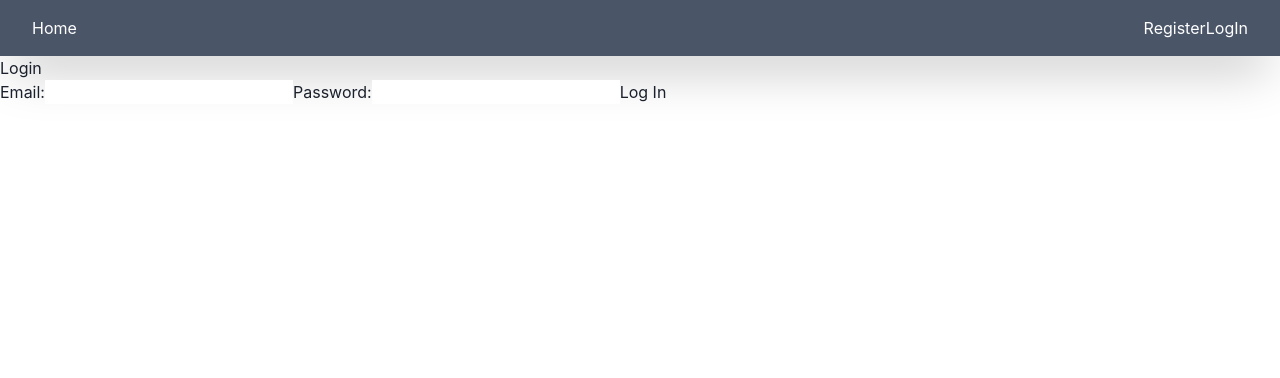
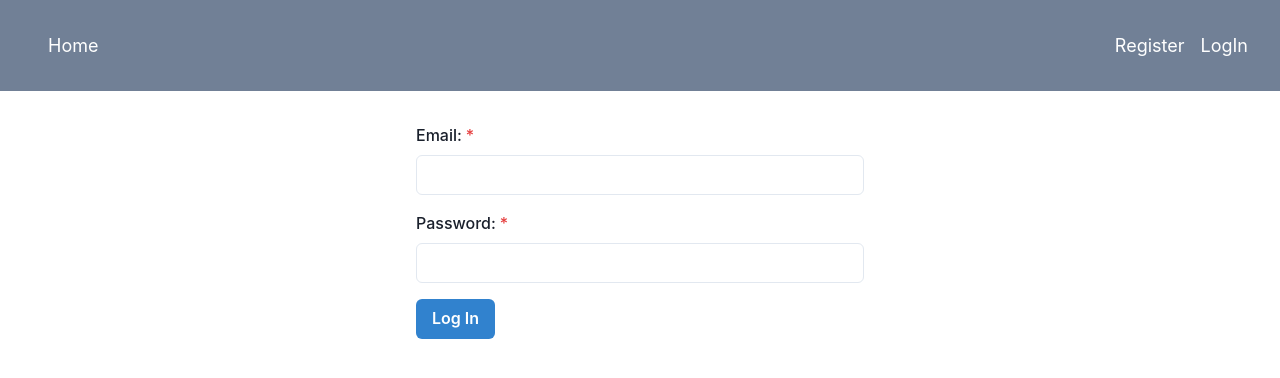
Before and after one commit to Totalinfonet/goit-react-hw-08-phonebook, a React (Create React App) app: page /goit-react-hw-08-phonebook/login in a window 1280 px wide. Shown: the top 378 px of the page. Built offline with nearby package versions, Linux system fonts and the light colour scheme.

Commit message:
Chakra Styles Added

```diff
--- a/src/components/AppBar/AppBar.jsx
+++ b/src/components/AppBar/AppBar.jsx
@@ -1,19 +1,3 @@
-// import { AuthNav } from 'components/AuthNav/AuthNav';
-// import { Navigation } from 'components/Navigation/Navigation';
-// import { UserMenu } from 'components/UserMenu/UserMenu';
-// import { useAuth } from '../../hooks/useAuth';
-
-// export const AppBar = () => {
-//   const { isLoggedIn } = useAuth();
-
-//   return (
-//     <header>
-//       <Navigation />
-//       {isLoggedIn ? <UserMenu /> : <AuthNav />}
-//     </header>
-//   );
-// };
-
 import { AuthNav } from 'components/AuthNav/AuthNav';
 import { Navigation } from 'components/Navigation/Navigation';
 import { UserMenu } from 'components/UserMenu/UserMenu';
@@ -24,7 +8,7 @@ export const AppBar = () => {
   const { isLoggedIn } = useAuth();
 
   return (
-    <Box bg="gray.600" color="white" boxShadow="2xl" py={4} px={8}>
+    <Box bg="gray.500" color="white" py={4} px={8}>
       <Flex alignItems="center">
         <Navigation />
         <Spacer />
--- a/src/components/AuthNav/AuthNav.jsx
+++ b/src/components/AuthNav/AuthNav.jsx
@@ -1,10 +1,15 @@
 import { NavLink } from 'react-router-dom';
+import { Stack, Text } from '@chakra-ui/react';
 
 export const AuthNav = () => {
   return (
-    <div>
-      <NavLink to="/register">Register</NavLink>
-      <NavLink to="/login">LogIn</NavLink>
-    </div>
+    <Stack direction="row" spacing={4}>
+      <NavLink to="/register">
+        <Text fontSize="lg">Register</Text>
+      </NavLink>
+      <NavLink to="/login">
+        <Text fontSize="lg">LogIn</Text>
+      </NavLink>
+    </Stack>
   );
 };
--- a/src/components/LoginForm/LoginForm.jsx
+++ b/src/components/LoginForm/LoginForm.jsx
@@ -1,3 +1,4 @@
+import { Input, Button, FormControl, FormLabel, Box } from '@chakra-ui/react';
 import { useDispatch } from 'react-redux';
 import { logIn } from 'redux/auth/operations';
 
@@ -17,16 +18,20 @@ export const LoginForm = () => {
   };
 
   return (
-    <form onSubmit={handleSubmit} autoComplete="off">
-      <label>
-        Email:
-        <input type="email" name="email" required />
-      </label>
-      <label>
-        Password:
-        <input type="password" name="password" required />
-      </label>
-      <button type="submit">Log In</button>
-    </form>
+    <Box maxW="md" mx="auto" mt="8">
+      <form onSubmit={handleSubmit} autoComplete="off">
+        <FormControl mt="4" id="email" isRequired>
+          <FormLabel>Email:</FormLabel>
+          <Input type="email" name="email" />
+        </FormControl>
+        <FormControl mt="4" id="password" isRequired>
+          <FormLabel>Password:</FormLabel>
+          <Input type="password" name="password" />
+        </FormControl>
+        <Button type="submit" mt="4" colorScheme="blue">
+          Log In
+        </Button>
+      </form>
+    </Box>
   );
 };
--- a/src/components/Navigation/Navigation.jsx
+++ b/src/components/Navigation/Navigation.jsx
@@ -1,13 +1,27 @@
 import { NavLink } from 'react-router-dom';
 import { useAuth } from '../../hooks/useAuth';
+import { Flex, Box, Text } from '@chakra-ui/react';
 
 export const Navigation = () => {
   const { isLoggedIn } = useAuth();
 
   return (
-    <nav>
-      <NavLink to="/">Home</NavLink>
-      {isLoggedIn && <NavLink to="/contacts">Contacts</NavLink>}
-    </nav>
+    <Flex
+      as="nav"
+      alignItems="center"
+      justifyContent="space-between"
+      padding="1rem"
+    >
+      <Box>
+        <NavLink to="/">
+          <Text fontSize="lg">Home</Text>
+        </NavLink>
+        {isLoggedIn && (
+          <NavLink to="/contacts" marginLeft="1rem">
+            <Text fontSize="lg">Contacts</Text>
+          </NavLink>
+        )}
+      </Box>
+    </Flex>
   );
 };
--- a/src/components/RegisterForm/RegisterForm.jsx
+++ b/src/components/RegisterForm/RegisterForm.jsx
@@ -1,5 +1,6 @@
 import { useDispatch } from 'react-redux';
 import { register } from 'redux/auth/operations';
+import { Box, FormControl, FormLabel, Input, Button } from '@chakra-ui/react';
 
 export const RegisterForm = () => {
   const dispatch = useDispatch();
@@ -18,20 +19,24 @@ export const RegisterForm = () => {
   };
 
   return (
-    <form onSubmit={handleSubmit} autoComplete="off">
-      <label>
-        Username
-        <input type="text" name="name" />
-      </label>
-      <label>
-        Email
-        <input type="email" name="email" />
-      </label>
-      <label>
-        Password
-        <input type="password" name="password" />
-      </label>
-      <button type="submit">Register</button>
-    </form>
+    <Box maxW="md" mx="auto" mt="8">
+      <form onSubmit={handleSubmit} autoComplete="off">
+        <FormControl id="name" isRequired>
+          <FormLabel>Username</FormLabel>
+          <Input type="text" name="name" />
+        </FormControl>
+        <FormControl mt="4" id="email" isRequired>
+          <FormLabel>Email</FormLabel>
+          <Input type="email" name="email" />
+        </FormControl>
+        <FormControl mt="4" id="password" isRequired>
+          <FormLabel>Password</FormLabel>
+          <Input type="password" name="password" />
+        </FormControl>
+        <Button type="submit" mt="4" colorScheme="blue">
+          Register
+        </Button>
+      </form>
+    </Box>
   );
 };
--- a/src/pages/Login.jsx
+++ b/src/pages/Login.jsx
@@ -3,7 +3,6 @@ import { LoginForm } from 'components/LoginForm/LoginForm';
 const Login = () => {
   return (
     <div>
-      <h1>Login</h1>
       <LoginForm />
     </div>
   );
--- a/src/pages/Register.jsx
+++ b/src/pages/Register.jsx
@@ -2,10 +2,9 @@ import { RegisterForm } from 'components/RegisterForm/RegisterForm';
 
 const Register = () => {
   return (
-    <div>
-      <h1>Register</h1>
+    <>
       <RegisterForm />
-    </div>
+    </>
   );
 };
 
```
